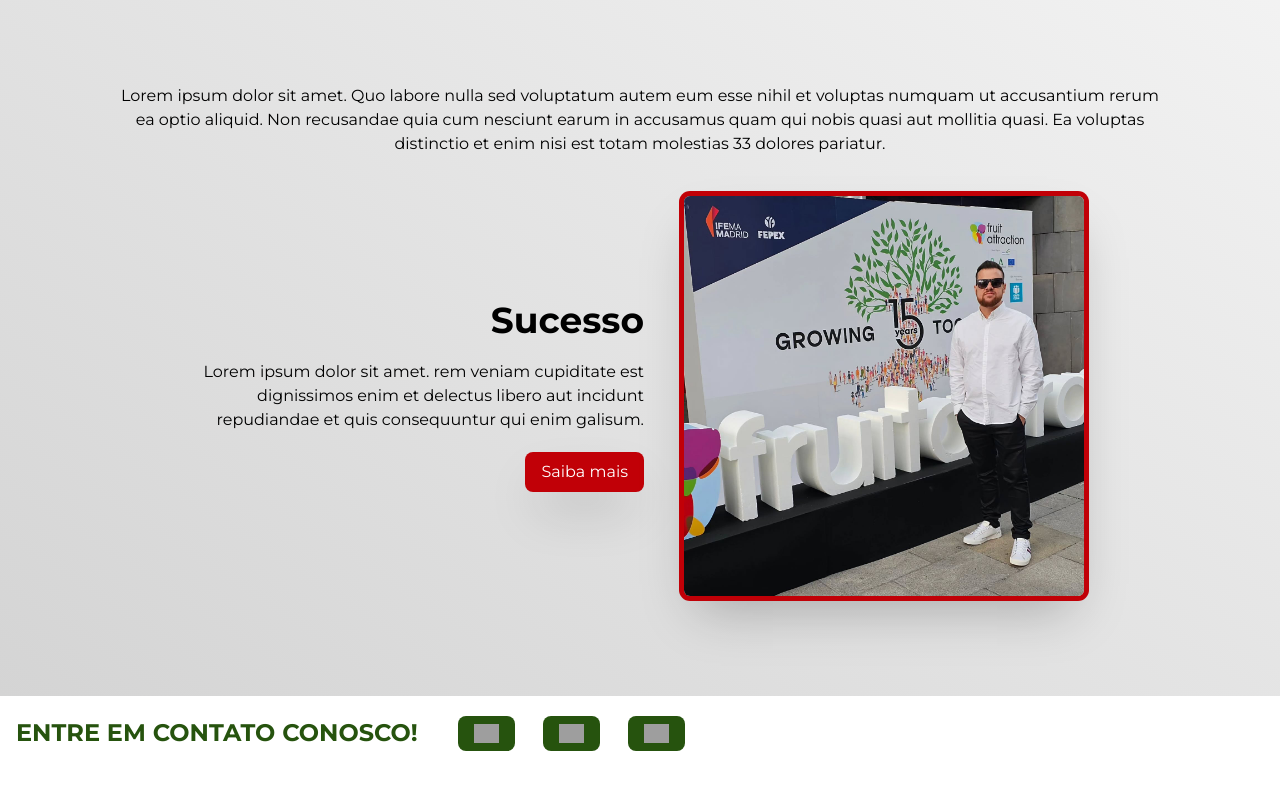
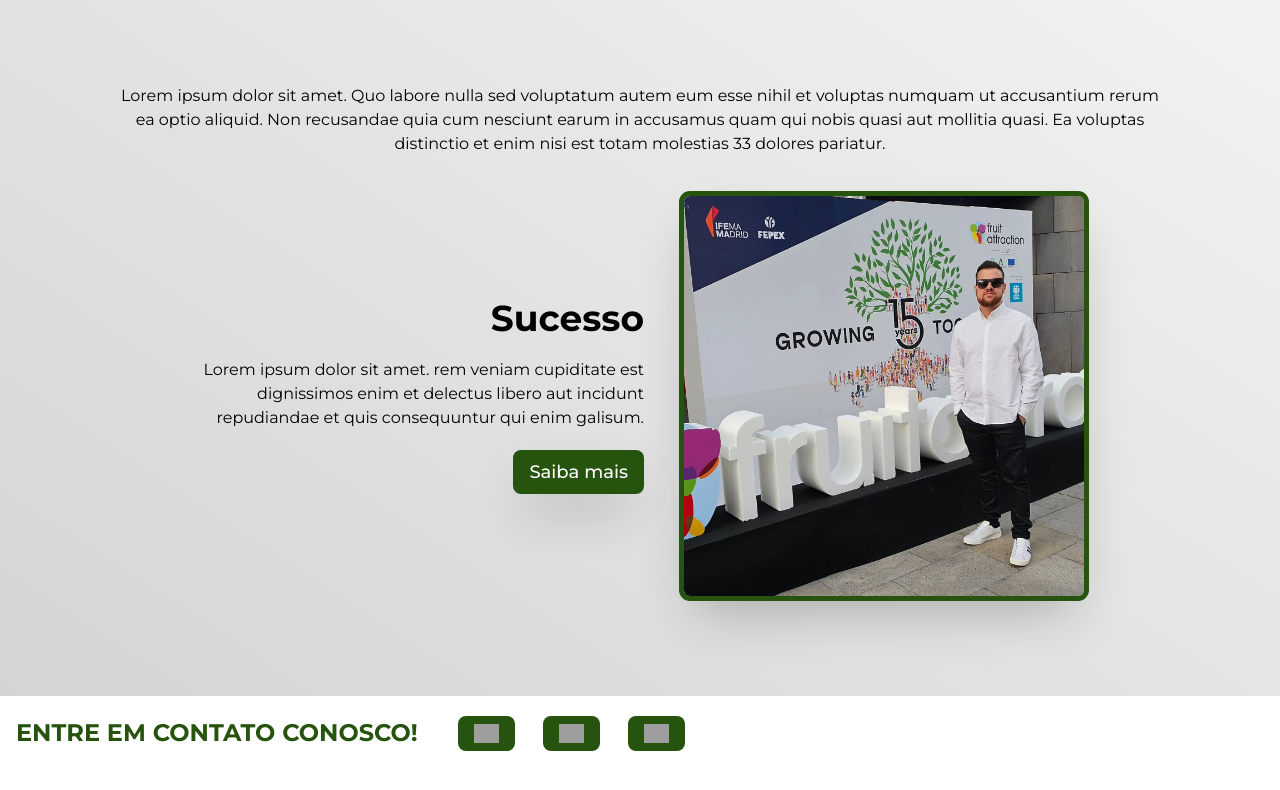
Before and after one commit to OLuizFernando/hortifruti-site, a Next.js app: page / in a window 1280 px wide. Shown: the part 2235-3025 px from the top of the page. Built offline with nearby package versions, Linux system fonts and the light colour scheme; grey boxes are pictures that could not be loaded.

Commit message:
recolor to green

```diff
--- a/components/SobreNos/index.js
+++ b/components/SobreNos/index.js
@@ -1,7 +1,10 @@
 function SobreNos() {
   return (
     <>
-      <div id="sobre" className="bg-gradient-to-bl from-neutral-100 to-neutral-300 flex flex-col justify-center items-center py-20 md:py-25 px-7 md:px-30">
+      <div
+        id="sobre"
+        className="bg-gradient-to-bl from-neutral-100 to-neutral-300 flex flex-col justify-center items-center py-20 md:py-25 px-7 md:px-30"
+      >
         <h2 className="text-4xl md:text-5xl font-bold mb-15 md:mb-20 text-center">
           Sobre Nós
         </h2>
@@ -22,13 +25,13 @@
             </p>
             <a
               href="sobre-nos"
-              className="text-center text-white bg-red-700 hover:bg-red-800 focus:ring-4 focus:outline-none focus:ring-red-300 rounded-lg shadow-2xl px-4 py-2"
+              className="text-center text-white bg-[#26530e] hover:bg-[#183409] focus:ring-4 focus:outline-none focus:ring-[#26530e]/40 rounded-lg shadow-2xl text-lg font-medium px-4 py-2"
             >
               Saiba mais
             </a>
           </div>
           <img
-            className="w-[300px] sm:w-[400px] md:w-[500px] lg:w-[400px] rounded-md shadow-2xl ring-5 ring-red-700"
+            className="w-[300px] sm:w-[400px] md:w-[500px] lg:w-[400px] rounded-md shadow-2xl ring-5 ring-[#26530e]"
             src="outros/rodrigo.jpg"
           />
         </div>
```
